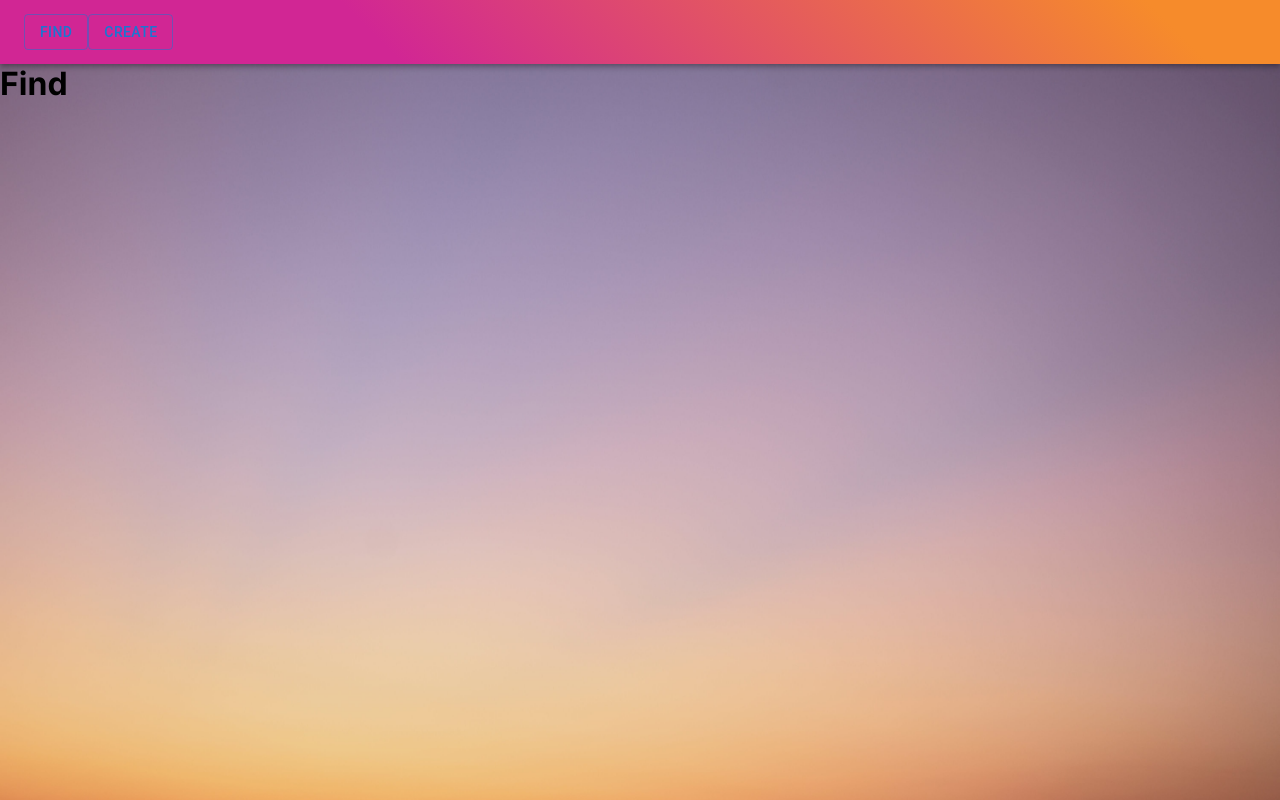
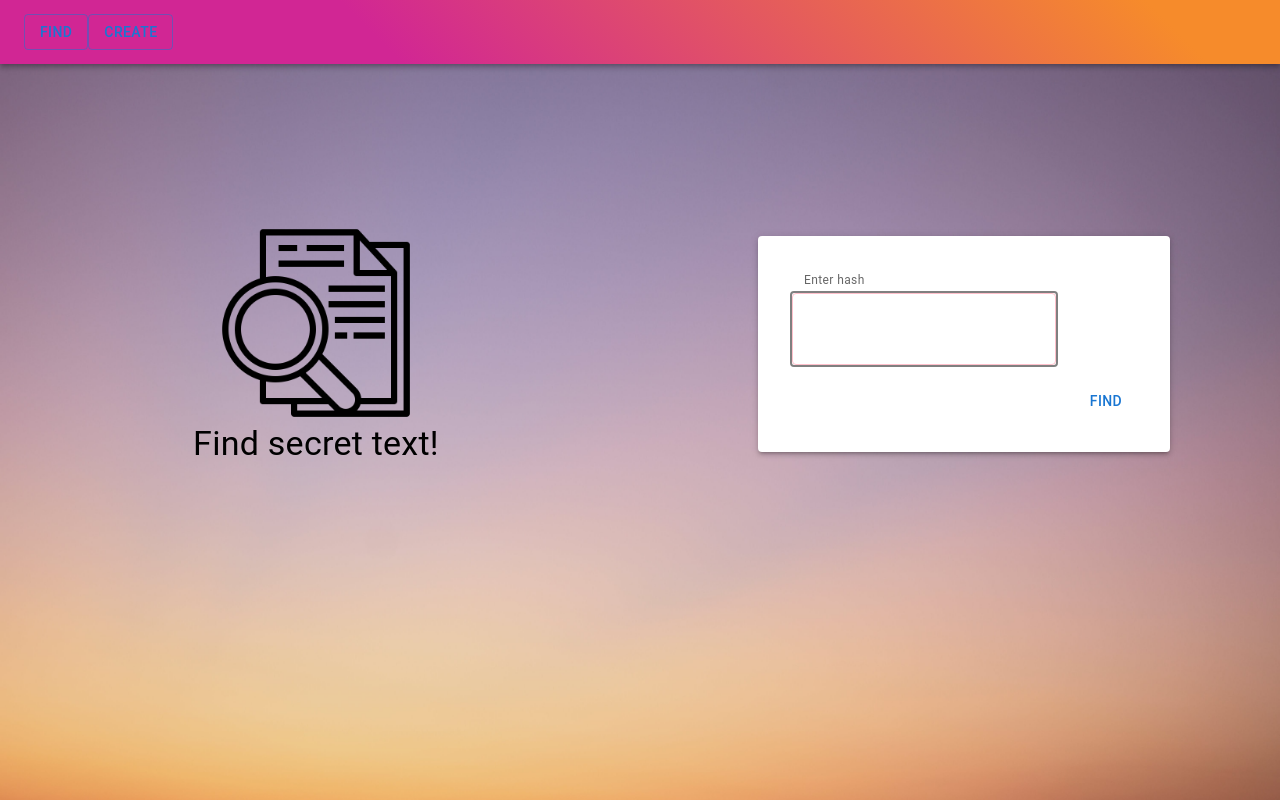
Before and after one commit to klavoraMate/secret-server, a Next.js app in the folder frontend/: page /find in a window 1280 px wide. Built offline with nearby package versions, Linux system fonts and the light colour scheme.

Commit message:
feat: implemented find secret page

```diff
--- a/frontend/src/app/components/form/FormCreateSecret.tsx
+++ b/frontend/src/app/components/form/FormCreateSecret.tsx
@@ -1,5 +1,5 @@
 'use client';
-import {FormControl, Grid, Paper, Typography} from "@mui/material";
+import {Grid} from "@mui/material";
 import {useState} from "react";
 import FormInputField from "@/app/components/form/FormInputField";
 import FormButton from "@/app/components/form/FormButton";
--- /dev/null
+++ b/frontend/src/app/components/form/FormFindSecret.tsx
@@ -0,0 +1,26 @@
+'use client';
+import FormContainer from "@/app/components/form/FormContainer";
+import {Grid} from "@mui/material";
+import FormInputField from "@/app/components/form/FormInputField";
+import {useState} from "react";
+import FormButton from "@/app/components/form/FormButton";
+
+export default function FormFindSecret() {
+    const [hash, setHash] = useState<string>('');
+    const handleSubmit = () => {
+        fetch('/v1/secret/' + hash).then(response => response.json())
+    }
+    return (
+        <div>
+            <FormContainer logoSrc={'/logo_form_find.png'} logoAlt={'find logo'} logoTitle={'Find secret text!'}>
+                <Grid item xs={12}>
+                    <FormInputField id={'hash'} type={'text'} value={hash}
+                                    onChange={(e) => setHash(e.target.value)} helperText={'Enter hash'}/>
+                </Grid>
+                <Grid item xs={12} container justifyContent='right'>
+                    <FormButton text={'Find'} onClick={handleSubmit}/>
+                </Grid>
+            </FormContainer>
+        </div>
+    )
+}
--- a/frontend/src/app/find/page.tsx
+++ b/frontend/src/app/find/page.tsx
@@ -1,7 +1,9 @@
+import FormFindSecret from "@/app/components/form/FormFindSecret";
+
 export default function Find() {
     return (
         <div>
-            <h1>Find</h1>
+            <FormFindSecret />
         </div>
     );
 }
```
Also changed, not shown: frontend/public/logo_form.png (deleted), frontend/public/logo_form_find.png (added).
